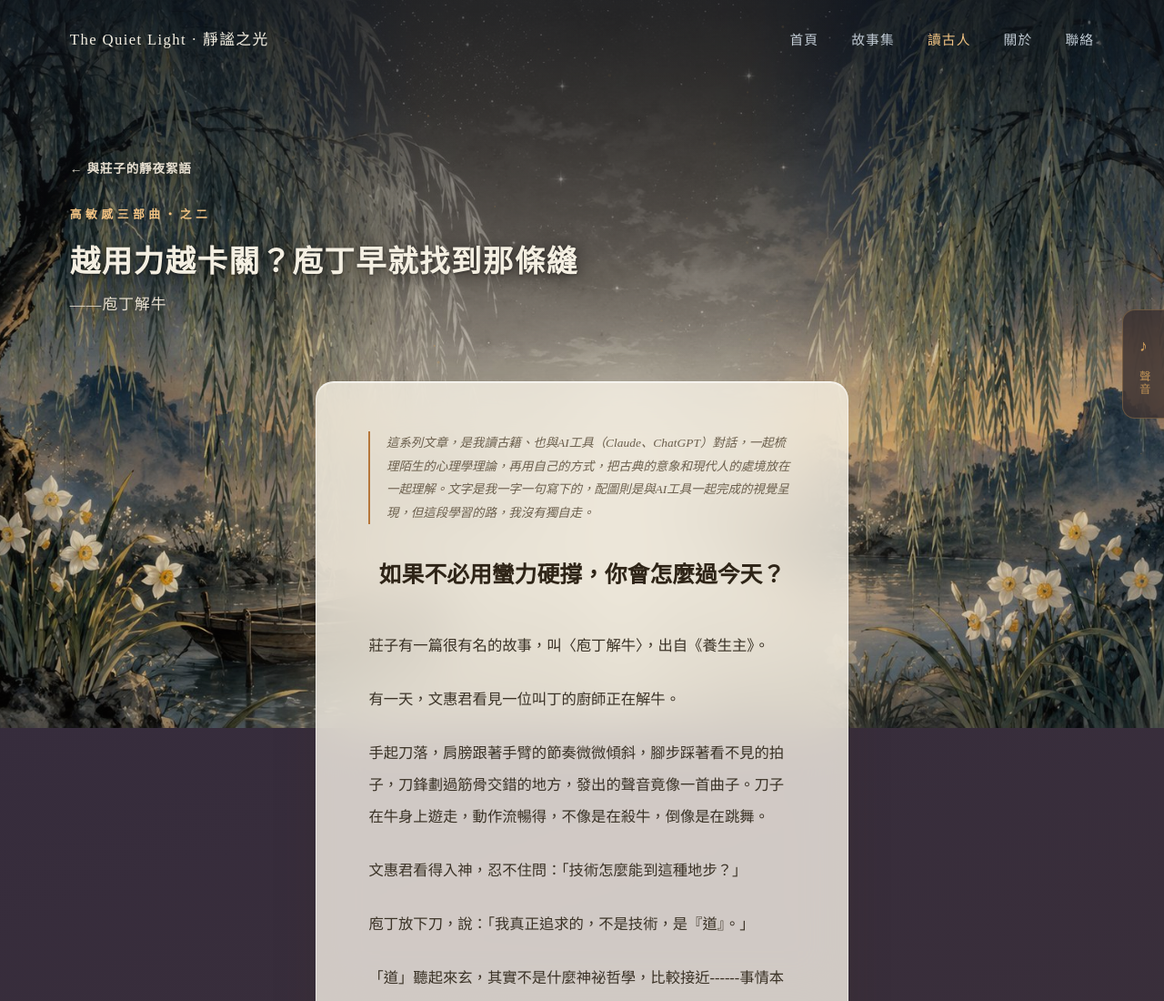
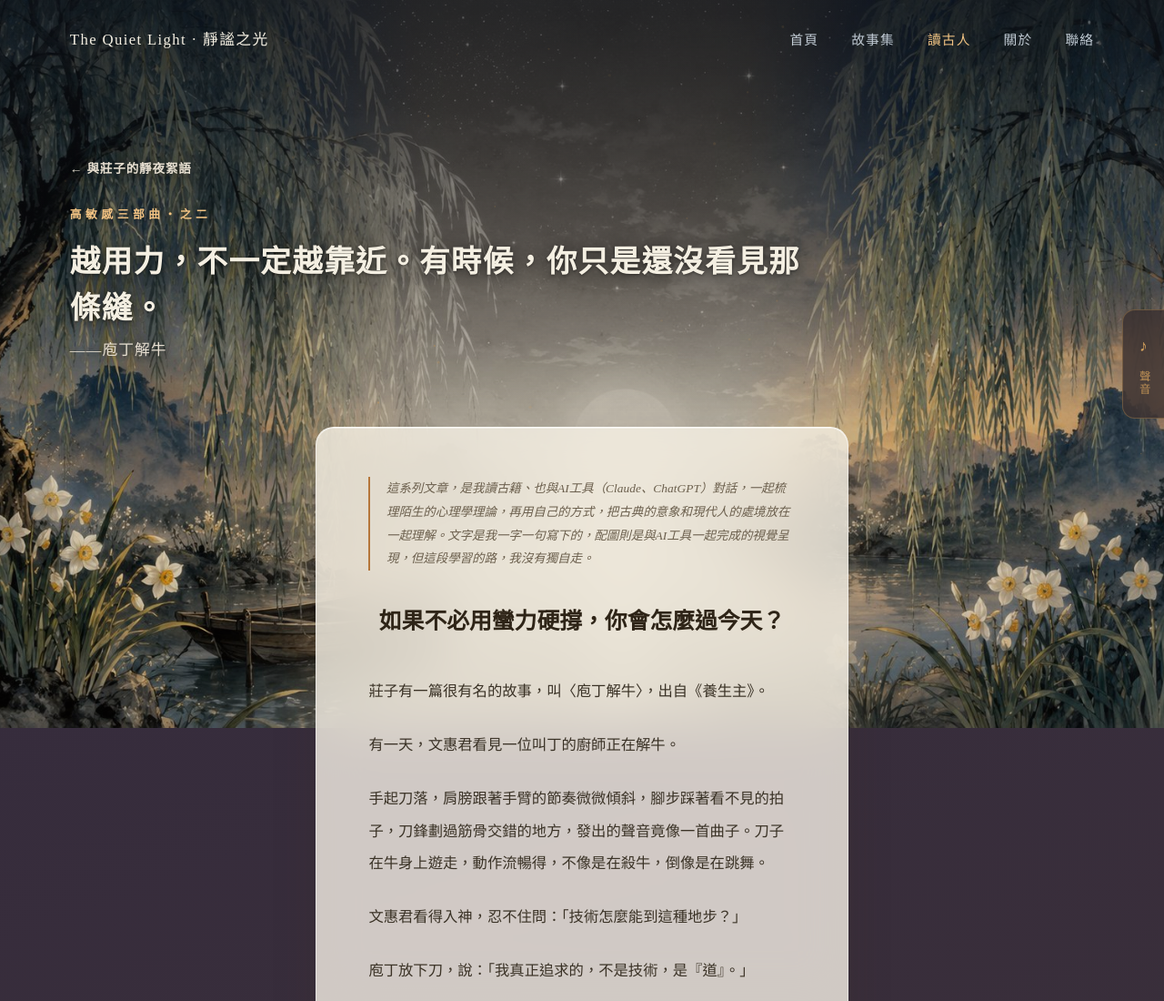
Before and after one commit to subechen-wq/the-quiet-light, a plain HTML site: page classics/paoding.html in a window 1280 px wide. Shown: the top 1100 px of the page at 91% size. Drawn offline with Linux system fonts and the light colour scheme; a web font is replaced by a local one.

Commit message:
修改庖丁解牛標題

```diff
--- a/classics/paoding.html
+++ b/classics/paoding.html
@@ -427,7 +427,7 @@
   <div class="page-header-inner">
     <a class="back-link" href="zhuangzi.html">← 與莊子的靜夜絮語</a>
     <div class="page-header-eyebrow">高敏感三部曲・之二</div>
-    <h1 class="page-header-title">越用力越卡關？庖丁早就找到那條縫<span class="page-header-title-sub">——庖丁解牛</span></h1>
+    <h1 class="page-header-title">越用力，不一定越靠近。有時候，你只是還沒看見那條縫。<span class="page-header-title-sub">——庖丁解牛</span></h1>
   </div>
 </section>
 
```
